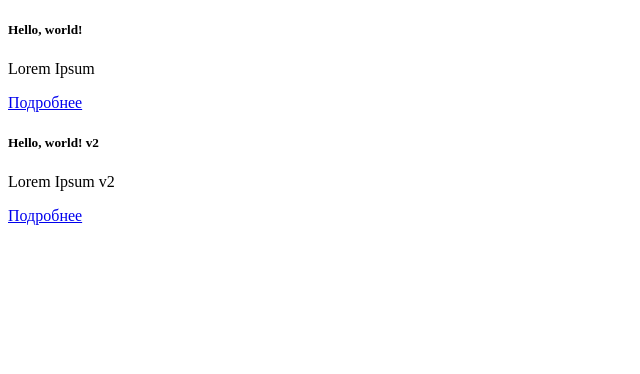
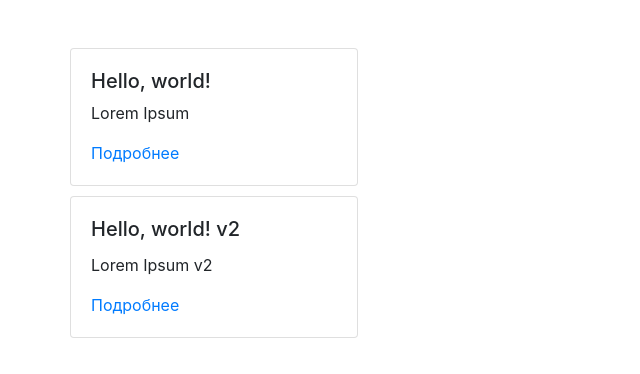
Before and after one commit to 07Rinat07/RESTful-API-in-native-PHP., a plain HTML site: page index.html in a window 1280 px wide. Shown: the whole page, without its empty margins (0-640 px from the left). Drawn offline with nearby package versions, Linux system fonts and the light colour scheme.

Commit message:
Add connect bootstrap4 in html

```diff
--- a/index.html
+++ b/index.html
@@ -3,6 +3,7 @@
 <head>
     <meta charset="UTF-8">
     <title>My blog</title>
+    <link rel="stylesheet" href="https://cdn.jsdelivr.net/npm/bootstrap@4.6.2/dist/css/bootstrap.min.css">
 </head>
 <body>
 
```
